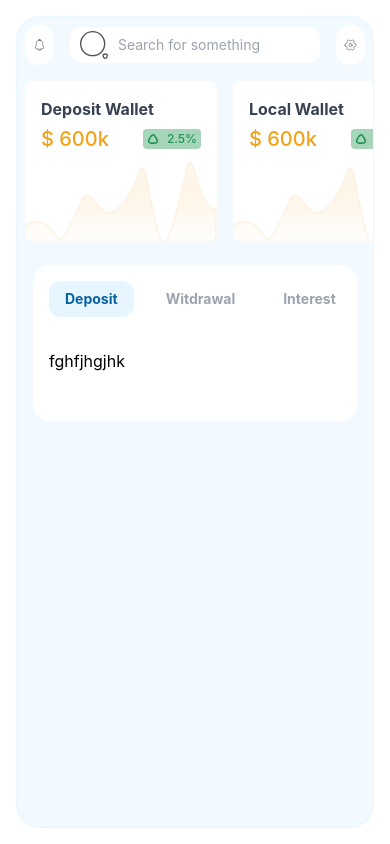
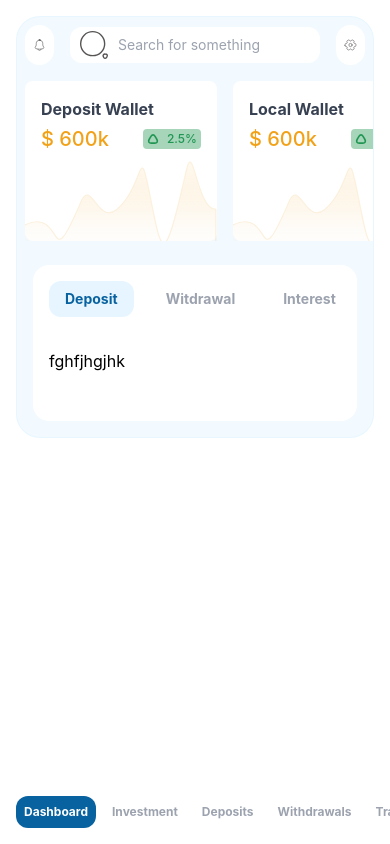
Before and after one commit to Hitevest-Organisation/hitevest-dashboard, a Next.js app: page /dashboard in a window 390 px wide. Built offline with nearby package versions, Linux system fonts and the light colour scheme.

Commit message:
Mobile responsive navigation

```diff
--- a/components/_partials/NavigationDrawer.tsx
+++ b/components/_partials/NavigationDrawer.tsx
@@ -1,6 +1,5 @@
 import Link from "next/link";
 
-export default function NavigationDrawer({ page }: Props) {
 const navLinks = [
   {
     title: "Dashboard",
@@ -40,8 +39,36 @@ export default function NavigationDrawer({ page }: Props) {
   },
 ];
 
+export default function NavigationDrawer({ page }: Props) {
   return (
-    <aside className="min-h-full p-4 w-64 hidden lg:block">
+    <>
+      <DesktopNavigation page={page} />
+      <MobileNavigation page={page} />
+    </>
+  );
+}
+
+export function MobileNavigation({ page }: Props) {
+  return (
+    <nav className="flex space-x-2 w-full p-4 lg:(hidden)">
+      {navLinks.map((link, i) => (
+        <Link key={link.alias} href={`/${link.slug}`}>
+          <a
+            className={`rounded-xl font-bold p-2 text-xs capitalize hover:(text-primary bg-secondary) ${
+              page == link.alias ? "bg-primary text-white" : "text-gray-400 "
+            }`}
+          >
+            {link.title}
+          </a>
+        </Link>
+      ))}
+    </nav>
+  );
+}
+
+export function DesktopNavigation({ page }: Props) {
+  return (
+    <section className="min-h-full p-4 w-64 hidden lg:block">
       <div>
         <img src="/images/logo.svg" alt="logo" />
       </div>
@@ -84,7 +111,7 @@ export default function NavigationDrawer({ page }: Props) {
           Logout
         </button>
       </div>
-    </aside>
+    </section>
   );
 }
 
--- a/layouts/DashboardLayout.tsx
+++ b/layouts/DashboardLayout.tsx
@@ -11,15 +11,15 @@ export default function DashboardLayout({ children, alias }: Props) {
         <link rel="icon" href="/favicon.png" />
       </Head>
 
-      <section className="flex min-h-screen lg:p-4">
-        <NavigationDrawer page={alias} />
-
-        <main className="min-h-full max-w-screen p-4 lg:w-9/12 xl:w-10/12">
+      <section className="flex flex-col h-screen justify-between lg:(min-h-screen flex-row flex-row-reverse) lg:p-4 ">
+        <main className="max-w-screen p-4 lg:(min-h-full w-9/12) xl:w-10/12 ">
           <div className="bg-secondary border-secondary border h-full rounded-3xl w-full overflow-hidden">
             <TopNavigationBar />
             <section>{children}</section>
           </div>
         </main>
+
+        <NavigationDrawer page={alias} />
       </section>
     </div>
   );
```
Lines whose indentation alone changed are shown as unchanged.
